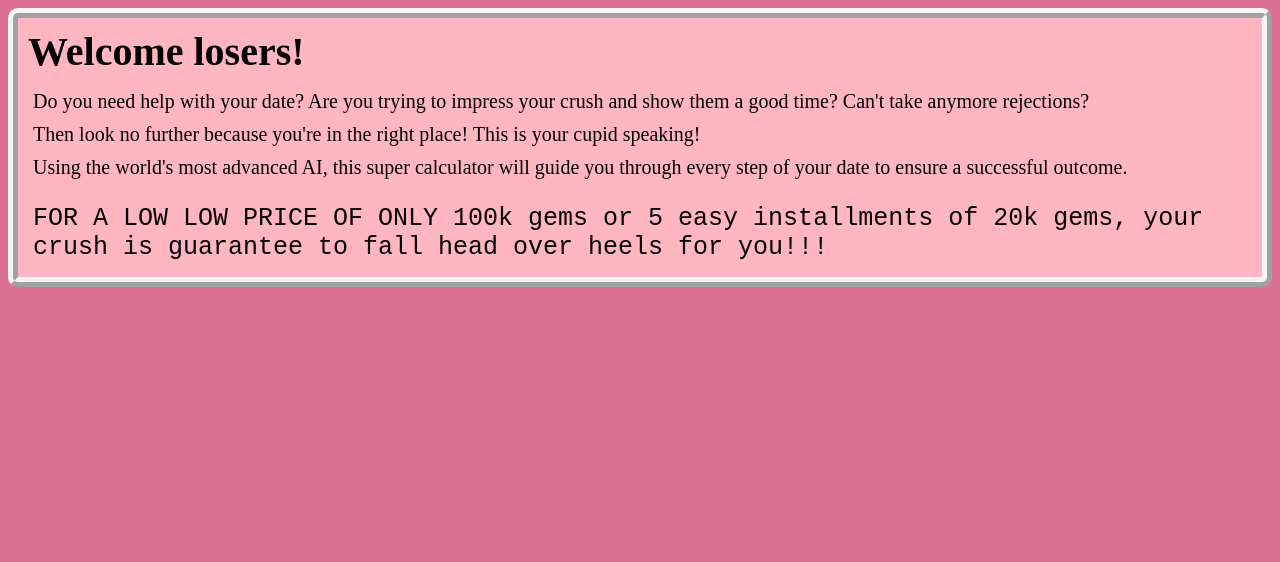
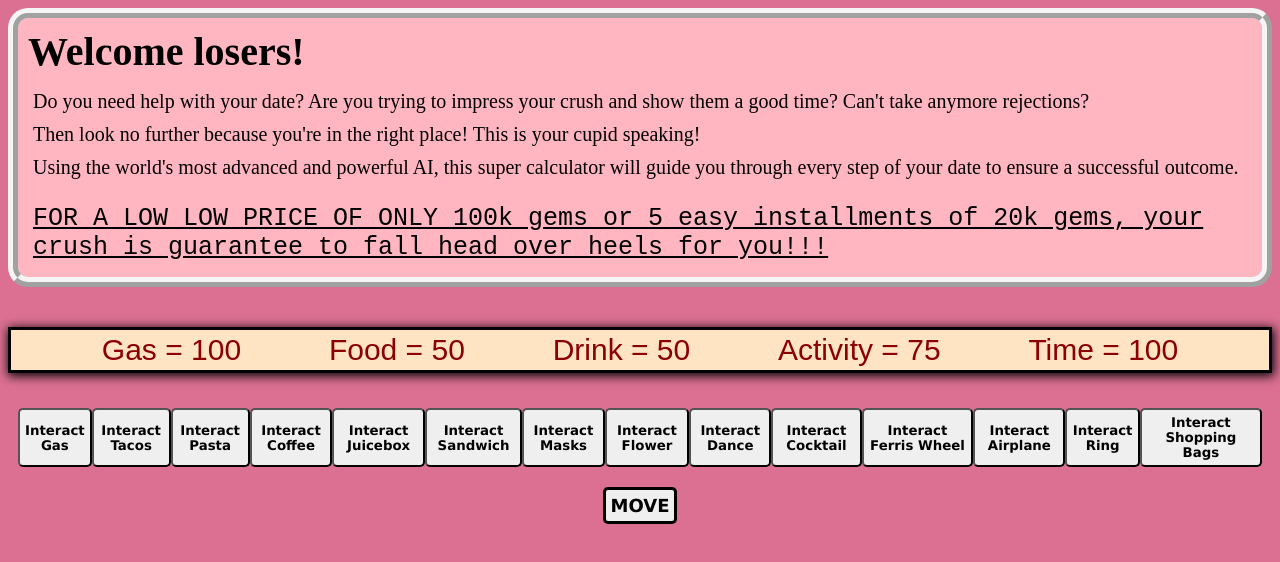
Before and after one commit to phuctdang/Karuta.Calculator, a React (Vite) app in the folder karuta-date-calc/: page / in a window 1280 px wide. Shown: the top 562 px of the page. Built offline with nearby package versions, Linux system fonts and the light colour scheme.

Commit message:
css updated

```diff
--- a/karuta-date-calc/src/App.jsx
+++ b/karuta-date-calc/src/App.jsx
@@ -1,18 +1,21 @@
 import { useState } from 'react'
 import './App.css'
+
+import DatingCalc from './components/DatingCalc';
 
 function App() {
 
   return (
     <div id="body">
-    <div id="message">
-      <p1>Welcome losers!</p1>
-      <p2>Do you need help with your date? Are you trying to impress your crush and show them a good time? Can't take anymore rejections?</p2>
-      <p2>Then look no further because you're in the right place! This is your cupid speaking!</p2>
-      <p2>Using the world's most advanced AI, this super calculator will guide you through every step of your date to ensure a successful outcome.</p2>
-      <p2 id="price">FOR A LOW LOW PRICE OF ONLY 100k gems or 5 easy installments of 20k gems, your crush is guarantee to fall head over heels for you!!! </p2>
+      <div id="message">
+        <p1>Welcome losers!</p1>
+        <p2>Do you need help with your date? Are you trying to impress your crush and show them a good time? Can't take anymore rejections?</p2>
+        <p2>Then look no further because you're in the right place! This is your cupid speaking!</p2>
+        <p2>Using the world's most advanced and powerful AI, this super calculator will guide you through every step of your date to ensure a successful outcome.</p2>
+        <p2 id="price">FOR A LOW LOW PRICE OF ONLY 100k gems or 5 easy installments of 20k gems, your crush is guarantee to fall head over heels for you!!! </p2>
+      </div>
 
-    </div>
+      <DatingCalc />
     </div>
   )
 }
--- /dev/null
+++ b/karuta-date-calc/src/components/DatingCalc.jsx
@@ -0,0 +1,41 @@
+const DatingCalc = () => {
+
+  let Gas = 100;
+  let Food = 50;
+  let Drink = 50;
+  let Activity = 75;
+  let Time = 100;
+
+  return (
+    <section>
+      <section id="starting">
+        <div>Gas = {Gas}</div>
+        <div>Food = {Food}</div>
+        <div>Drink = {Drink}</div>
+        <div>Activity = {Activity}</div>
+        <div>Time = {Time}</div>
+      </section>
+
+      <section id="interact">
+        <button className="button">Interact Gas</button>
+        <button className="button">Interact Tacos</button>
+        <button className="button">Interact Pasta</button>
+        <button className="button">Interact Coffee</button>
+        <button className="button">Interact Juicebox</button>
+        <button className="button">Interact Sandwich</button>
+        <button className="button">Interact Masks</button>
+        <button className="button">Interact Flower</button>
+        <button className="button">Interact Dance</button>
+        <button className="button">Interact Cocktail</button>
+        <button className="button">Interact Ferris Wheel</button>
+        <button className="button">Interact Airplane</button>
+        <button className="button">Interact Ring</button>
+        <button className="button">Interact Shopping Bags</button>
+      </section>
+
+      <button id="move">MOVE</button>
+    </section>
+  )
+};
+
+export default DatingCalc;
--- a/karuta-date-calc/src/index.css
+++ b/karuta-date-calc/src/index.css
@@ -1,3 +1,4 @@
+/* Beginning Message */
 #body {
   display: block;
   max-width: 100vw;
@@ -9,7 +10,7 @@
   display: flex;
   flex-direction: column;
   background-color: lightpink;
-  border-radius: 10px;
+  border-radius: 20px;
   border: ridge whitesmoke 10px;
   padding: 10px;
 }
@@ -32,4 +33,57 @@ p2 {
   font-size: 25px;
   font-family: monospace;
   padding-top: 20px;
+  text-decoration: underline;
 }
+
+/* Calculator */
+#starting {
+  display: flex;
+  flex-direction: row;
+  justify-content: space-evenly;
+  margin-top: 40px;
+  margin-bottom: 35px;
+  padding: 3px;
+  background-color: bisque;
+  box-shadow: 1px 2px 10px 1px black ;
+  font-size: 30px;
+  border: solid 3px black;
+  color: darkred;
+  font-family: fantasy;
+}
+
+#interact {
+  display: flex;
+  flex-direction: row;
+  margin: 10px;
+  justify-content: space-evenly;
+}
+
+.button {
+  border-radius: 5px;
+  padding: 5px;
+  font-weight: bold;
+  font-family:Verdana, Geneva, Tahoma, sans-serif;
+}
+
+.button:hover {
+  cursor: pointer;
+  background-color: hotpink;
+}
+
+#move {
+  display: flex;
+  border-radius: 5px;
+  padding: 5px;
+  font-weight: bold;
+  font-family:Verdana, Geneva, Tahoma, sans-serif;
+  font-size: large;
+  margin: auto;
+  margin-top: 20px;
+  border: solid 3px black;
+}
+
+#move:hover {
+  cursor: pointer;
+  background-color: green;
+}
```
